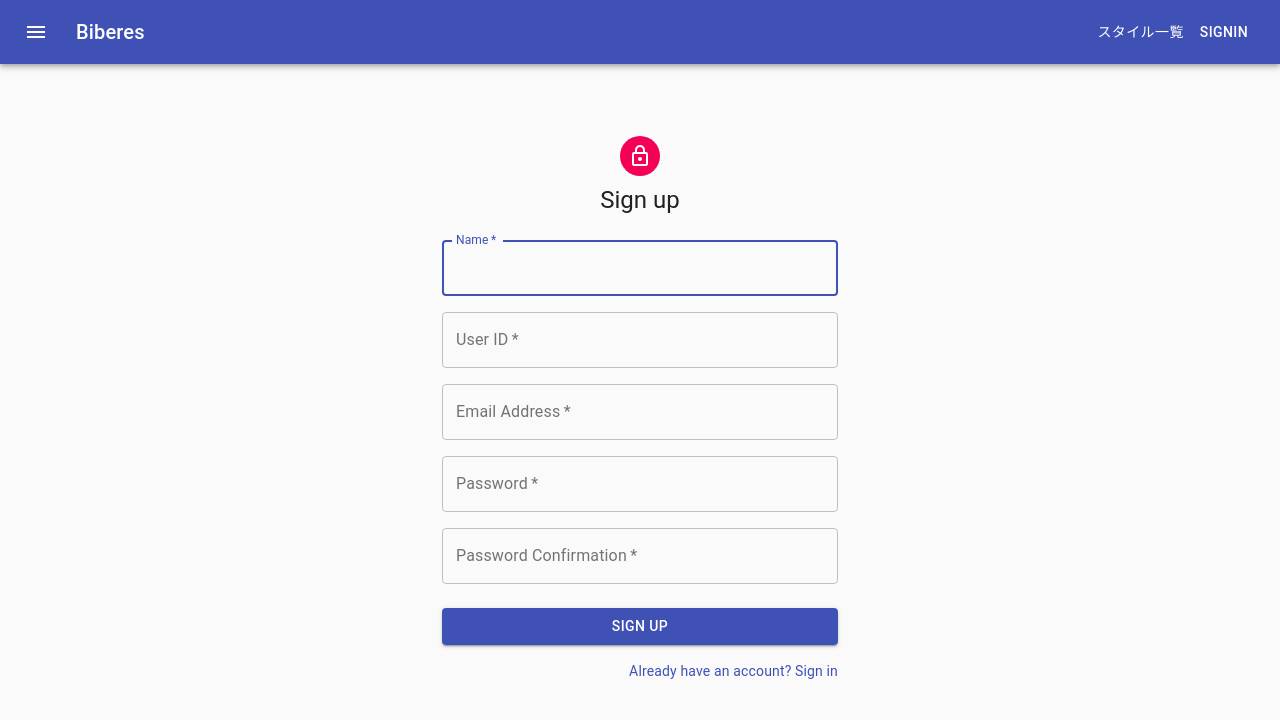
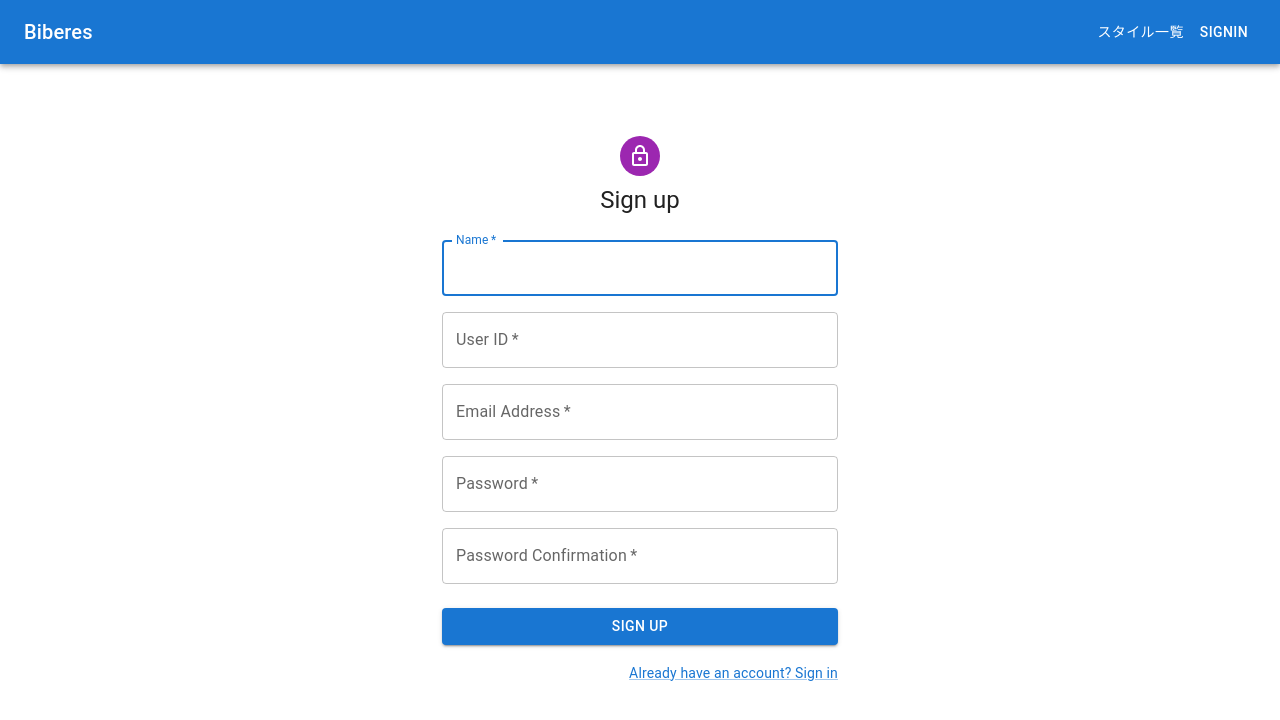
Before and after one commit to sabinuki/Biberes, a React (Create React App) app in the folder frontend/: page /signup in a window 1280 px wide. Shown: the top 720 px of the page. Built offline with nearby package versions, Linux system fonts and the light colour scheme; what axios-case-converter would draw is missing.

Commit message:
material-uiからmuiに移行

```diff
--- a/frontend/package.json
+++ b/frontend/package.json
@@ -3,9 +3,9 @@
   "version": "0.1.0",
   "private": true,
   "dependencies": {
-    "@material-ui/core": "^4.12.3",
-    "@material-ui/icons": "^4.11.2",
-    "@material-ui/lab": "^4.0.0-alpha.60",
+    "@emotion/react": "^11.7.1",
+    "@emotion/styled": "^11.6.0",
+    "@mui/icons-material": "^5.3.1",
     "@mui/material": "^5.3.1",
     "@mui/styles": "^5.3.0",
     "@reduxjs/toolkit": "^1.6.2",
--- a/frontend/src/components/Buttons/DiagnosesButton.jsx
+++ b/frontend/src/components/Buttons/DiagnosesButton.jsx
@@ -1,6 +1,6 @@
 import React from 'react';
 import { Link } from 'react-router-dom';
-import { Button } from '@material-ui/core';
+import { Button } from '@mui/material';
 
 export default function DiagnosesButton () {
   return (
--- a/frontend/src/components/StyleChart/Cards/StyleChartCard.jsx
+++ b/frontend/src/components/StyleChart/Cards/StyleChartCard.jsx
@@ -1,5 +1,5 @@
 import React from 'react';
-import { Card, CardContent, Typography } from '@material-ui/core';
+import { Card, CardContent, Typography } from '@mui/material';
 
 export default function StyleChartCard (text) {
   return (
--- a/frontend/src/components/layout/Header.jsx
+++ b/frontend/src/components/layout/Header.jsx
@@ -1,32 +1,17 @@
 import React from 'react';
 import { useHistory } from 'react-router';
 import { Link } from 'react-router-dom';
-import { makeStyles } from '@material-ui/core/styles';
-import AppBar from '@material-ui/core/AppBar';
-import Toolbar from '@material-ui/core/Toolbar';
-import Typography from '@material-ui/core/Typography';
-import Button from '@material-ui/core/Button';
-import IconButton from '@material-ui/core/IconButton';
-import MenuIcon from '@material-ui/icons/Menu';
+import AppBar from '@mui/material/AppBar';
+import Toolbar from '@mui/material/Toolbar';
+import Typography from '@mui/material/Typography';
+import Button from '@mui/material/Button';
+import Box from '@mui/material/Box';
 import { useDispatch, useSelector } from 'react-redux';
 import { userSlice, selectUser } from '../../features/userSlice';
 import { signOut } from '../../lib/api/auth';
 import Cookies from 'js-cookie';
 
-const useStyles = makeStyles((theme) => ({
-  root: {
-    flexGrow: 1,
-  },
-  menuButton: {
-    marginRight: theme.spacing(2),
-  },
-  title: {
-    flexGrow: 1,
-  },
-}));
-
 export default function ButtonAppBar() {
-  const classes = useStyles();
   const user = useSelector(selectUser);
   const history = useHistory();
   const dispatch = useDispatch();
@@ -59,19 +44,16 @@ export default function ButtonAppBar() {
   : <Button color="inherit" component={Link} to="/signin">SignIn</Button>;
 
   return (
-    <div className={classes.root}>
+    <Box sx={{ flexGrow: 1 }}>
       <AppBar position="static">
         <Toolbar>
-          <IconButton edge="start" className={classes.menuButton} color="inherit" aria-label="menu">
-            <MenuIcon />
-          </IconButton>
-          <Typography variant="h6" className={classes.title}>
+          <Typography variant="h6" sx={{ flexGrow: 1 }}>
             Biberes
           </Typography>
           <Button color="inherit" component={Link} to="/styles">スタイル一覧</Button>
           {accountButton}
         </Toolbar>
       </AppBar>
-    </div>
+    </Box>
   );
 }
--- a/frontend/src/containers/BeerStyle.jsx
+++ b/frontend/src/containers/BeerStyle.jsx
@@ -1,5 +1,4 @@
-import { Container, Typography } from '@material-ui/core';
-import { makeStyles } from '@material-ui/core/styles';
+import { Container, Typography } from '@mui/material';
 import React, { useEffect, useState } from 'react';
 import styled from 'styled-components';
 import BeerImg from 'static/images/cards/drink_beer.jpg';
@@ -9,17 +8,7 @@ const StyleImage = styled.img`
   height: 600px;
 `;
 
-  const useStyles = makeStyles((theme) => ({
-    paper: {
-      marginTop: theme.spacing(8),
-      display: 'flex',
-      flexDirection: 'column',
-      alignItems: 'center',
-    }
-  }));
-
 export const BeerStyle = ({ match }) => {
-  const classes = useStyles();
   const [styleName, setStyleName] = useState('');
   const params = { id: match.params.id }
 
@@ -39,7 +28,7 @@ export const BeerStyle = ({ match }) => {
   }, []);
 
   return(
-    <Container maxWidth="md" className={classes.paper}>
+    <Container maxWidth="md" sx={{ marginTop: 8, display: 'flex', flexDirection: 'column', alignItems: 'center' }}>
       <Typography variant="h2">
         {styleName}
       </Typography>
--- a/frontend/src/containers/BeerStyles.jsx
+++ b/frontend/src/containers/BeerStyles.jsx
@@ -1,16 +1,9 @@
-import { Container, List, ListItem, ListItemText } from '@material-ui/core';
-import { makeStyles } from '@material-ui/core/styles';
+import { Container, List, ListItem, ListItemText } from '@mui/material';
+import Box from '@mui/material/Box';
 import React, { useEffect, useState } from 'react';
 import { getBeerStyles } from '../lib/api/beer_styles';
 
-const useStyles = makeStyles((theme) => ({
-  styleList: {
-    marginTop: theme.spacing(8),
-  },
-}));
-
 export const BeerStyles = () => {
-  const classes = useStyles();
   const [beerStyles, setBeerStyles] = useState([]);
 
   useEffect(() => {
@@ -30,7 +23,7 @@ export const BeerStyles = () => {
 
   return(
     <Container component="main" maxWidth="xs">
-      <div className={classes.styleList}>
+      <Box sx={{ marginTop: 8 }}>
         <List>
           {beerStyles.map((style, i) => {
             return(
@@ -40,7 +33,7 @@ export const BeerStyles = () => {
             );
           })}
         </List>
-      </div>
+      </Box>
     </Container>
   );
 }
--- a/frontend/src/containers/SignIn.jsx
+++ b/frontend/src/containers/SignIn.jsx
@@ -3,42 +3,24 @@ import { useHistory } from 'react-router';
 import { useDispatch } from 'react-redux';
 import Cookies from 'js-cookie';
 import { signIn } from '../lib/api/auth';
-import Avatar from '@material-ui/core/Avatar';
-import Button from '@material-ui/core/Button';
-import CssBaseline from '@material-ui/core/CssBaseline';
-import TextField from '@material-ui/core/TextField';
-import FormControlLabel from '@material-ui/core/FormControlLabel';
-import Checkbox from '@material-ui/core/Checkbox';
-import Link from '@material-ui/core/Link';
-import Grid from '@material-ui/core/Grid';
-import LockOutlinedIcon from '@material-ui/icons/LockOutlined';
-import Typography from '@material-ui/core/Typography';
-import { makeStyles } from '@material-ui/core/styles';
-import Container from '@material-ui/core/Container';
+import Avatar from '@mui/material/Avatar';
+import Button from '@mui/material/Button';
+import CssBaseline from '@mui/material/CssBaseline';
+import TextField from '@mui/material/TextField';
+import FormControlLabel from '@mui/material/FormControlLabel';
+import Checkbox from '@mui/material/Checkbox';
+import Link from '@mui/material/Link';
+import Grid from '@mui/material/Grid';
+import Box from '@mui/material/Box';
+import LockOutlinedIcon from '@mui/icons-material/LockOutlined';
+import Typography from '@mui/material/Typography';
+import { createTheme, ThemeProvider } from '@mui/material/styles';
+import Container from '@mui/material/Container';
 import { userSlice } from '../features/userSlice';
 
-const useStyles = makeStyles((theme) => ({
-  paper: {
-    marginTop: theme.spacing(8),
-    display: 'flex',
-    flexDirection: 'column',
-    alignItems: 'center',
-  },
-  avatar: {
-    margin: theme.spacing(1),
-    backgroundColor: theme.palette.secondary.main,
-  },
-  form: {
-    width: '100%',
-    marginTop: theme.spacing(1),
-  },
-  submit: {
-    margin: theme.spacing(3, 0, 2),
-  },
-}));
+const theme = createTheme();
 
 export const SignIn = () => {
-  const classes = useStyles();
   const history = useHistory();
   const dispatch = useDispatch();
 
@@ -75,16 +57,24 @@ export const SignIn = () => {
   };
 
   return (
+    <ThemeProvider theme={theme}>
       <Container component="main" maxWidth="xs">
         <CssBaseline />
-      <div className={classes.paper}>
-        <Avatar className={classes.avatar}>
+        <Box
+          sx={{
+            marginTop: 8,
+            display: 'flex',
+            flexDirection: 'column',
+            alignItems: 'center',
+          }}
+        >
+          <Avatar sx={{ m: 1, bgcolor: 'secondary.main' }}>
             <LockOutlinedIcon />
           </Avatar>
           <Typography component="h1" variant="h5">
             Sign in
           </Typography>
-        <form className={classes.form} noValidate>
+          <Box component="form" onSubmit={handleSubmit} noValidate sx={{ mt: 1 }}>
             <TextField
               variant="outlined"
               margin="normal"
@@ -118,8 +108,8 @@ export const SignIn = () => {
               fullWidth
               variant="contained"
               color="primary"
-            className={classes.submit}
               onClick={handleSubmit}
+              sx={{ mt: 3, mb: 2 }}
             >
               Sign In
             </Button>
@@ -135,8 +125,9 @@ export const SignIn = () => {
                 </Link>
               </Grid>
             </Grid>
-        </form>
-      </div>
+          </Box>
+        </Box>
       </Container>
+    </ThemeProvider>
   );
 }
--- a/frontend/src/containers/SignUp.jsx
+++ b/frontend/src/containers/SignUp.jsx
@@ -2,39 +2,21 @@ import React, { useState } from 'react';
 import { useHistory } from 'react-router';
 import Cookies from 'js-cookie';
 import { signUp } from '../lib/api/auth';
-import Avatar from '@material-ui/core/Avatar';
-import Button from '@material-ui/core/Button';
-import CssBaseline from '@material-ui/core/CssBaseline';
-import TextField from '@material-ui/core/TextField';
-import Link from '@material-ui/core/Link';
-import Grid from '@material-ui/core/Grid';
-import LockOutlinedIcon from '@material-ui/icons/LockOutlined';
-import Typography from '@material-ui/core/Typography';
-import { makeStyles } from '@material-ui/core/styles';
-import Container from '@material-ui/core/Container';
+import Avatar from '@mui/material/Avatar';
+import Button from '@mui/material/Button';
+import CssBaseline from '@mui/material/CssBaseline';
+import TextField from '@mui/material/TextField';
+import Link from '@mui/material/Link';
+import Grid from '@mui/material/Grid';
+import Box from '@mui/material/Box';
+import LockOutlinedIcon from '@mui/icons-material/LockOutlined';
+import Typography from '@mui/material/Typography';
+import Container from '@mui/material/Container';
+import { createTheme, ThemeProvider } from '@mui/material/styles';
 
-const useStyles = makeStyles((theme) => ({
-  paper: {
-    marginTop: theme.spacing(8),
-    display: 'flex',
-    flexDirection: 'column',
-    alignItems: 'center',
-  },
-  avatar: {
-    margin: theme.spacing(1),
-    backgroundColor: theme.palette.secondary.main,
-  },
-  form: {
-    width: '100%',
-    marginTop: theme.spacing(3),
-  },
-  submit: {
-    margin: theme.spacing(3, 0, 2),
-  },
-}));
+const theme = createTheme();
 
 export const SignUp = () => {
-  const classes = useStyles();
   const history = useHistory();
 
   const [name, setName] = useState("")
@@ -74,16 +56,24 @@ export const SignUp = () => {
   }
 
   return (
+    <ThemeProvider theme={theme}>
       <Container component="main" maxWidth="xs">
         <CssBaseline />
-      <div className={classes.paper}>
-        <Avatar className={classes.avatar}>
+        <Box
+          sx={{
+            marginTop: 8,
+            display: 'flex',
+            flexDirection: 'column',
+            alignItems: 'center',
+          }}
+        >
+          <Avatar sx={{ m: 1, bgcolor: 'secondary.main' }}>
             <LockOutlinedIcon />
           </Avatar>
           <Typography component="h1" variant="h5">
             Sign up
           </Typography>
-        <form className={classes.form} noValidate>
+          <Box component="form" noValidate onSubmit={handleSubmit} sx={{ mt: 3 }}>
             <Grid container spacing={2}>
               <Grid item xs={12}>
                 <TextField
@@ -154,7 +144,7 @@ export const SignUp = () => {
               fullWidth
               variant="contained"
               color="primary"
-            className={classes.submit}
+              sx={{ mt: 3, mb: 2 }}
               onClick={handleSubmit}
             >
               Sign Up
@@ -166,8 +156,9 @@ export const SignUp = () => {
                 </Link>
               </Grid>
             </Grid>
-        </form>
-      </div>
+          </Box>
+        </Box>
       </Container>
+    </ThemeProvider>
   );
 }
--- a/frontend/src/containers/StyleChart.jsx
+++ b/frontend/src/containers/StyleChart.jsx
@@ -1,25 +1,10 @@
-import { Button, Container } from '@material-ui/core';
-import { makeStyles } from '@material-ui/core/styles';
+import { Button, Container } from '@mui/material';
+import Box from '@mui/material/Box';
 import React, { useState } from 'react';
 import StyleChartCard from '../components/StyleChart/Cards/StyleChartCard';
 import ChartData from '../data/StyleChart.json';
 
-const useStyles = makeStyles((theme) => ({
-  paper: {
-    marginTop: theme.spacing(8),
-  },
-  chartArea: {
-    marginTop: theme.spacing(0),
-  },
-  answerArea: {
-    marginTop: theme.spacing(4),
-    display: 'flex',
-    justifyContent: 'space-evenly',
-  }
-}));
-
 export const StyleChart = () => {
-  const classes = useStyles();
   const [cards, setCards] = useState([StyleChartCard(ChartData['init']['text'])]);
   const [yesNextId, setYesNextId] = useState(ChartData['init']['answers']['yes']['nextId']);
   const [noNextId, setNoNextId] = useState(ChartData['init']['answers']['no']['nextId']);
@@ -55,15 +40,15 @@ export const StyleChart = () => {
 
   return(
     <Container component="main" maxWidth="xs">
-      <div className={classes.paper}>
-        <div className={classes.chartArea}>
+      <Box sx={{ marginTop: 8 }}>
+        <Box sx={{ marginTop: 8 }}>
           {cards.map((card,i) => <div key={i}>{card}</div>)}
-        </div>
-        <div className={classes.answerArea}>
+        </Box>
+        <Box sx={{ marginTop: 4, display: 'flex', justifyContent: 'space-evenly' }}>
           <Button variant="outlined" className="answer-button" style={{display: isBeer ? 'none' : 'inline-flex'}} onClick={selectYes}>はい</Button>
           <Button variant="outlined" className="answer-button" style={{display: isBeer ? 'none' : 'inline-flex'}} onClick={selectNo}>いいえ</Button>
-        </div>
-      </div>
+        </Box>
+      </Box>
     </Container>
   );
 }
```
Also changed, not shown: 1 other file (tests, documents, lock files or other folders). Lines whose indentation alone changed are shown as unchanged.
